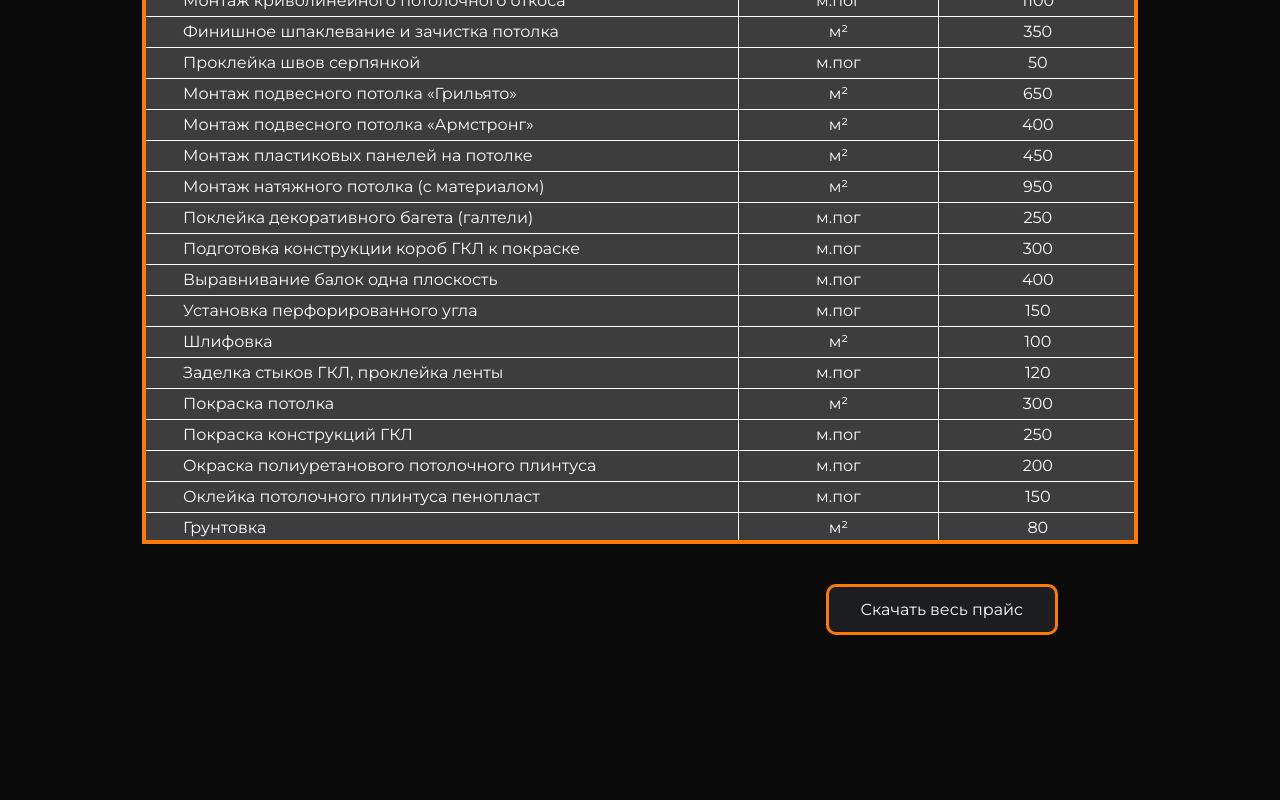
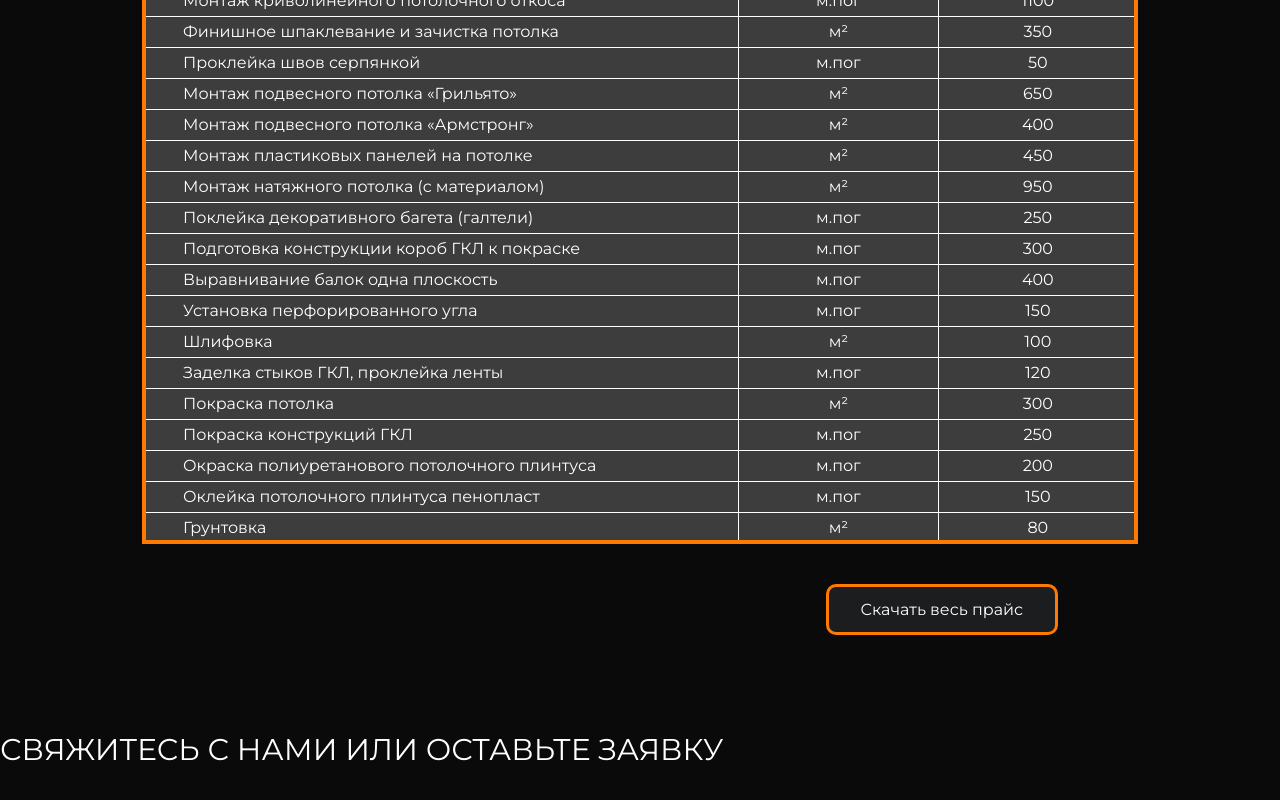
Before and after one commit to 34admal/Portfolio, a React (Create React App) app in the folder homel_build_site/: page / in a window 1280 px wide. Shown: the part 5997-6797 px from the top of the page. Before the commit the page ends 6728 px from the top, so only its background shows below. Built offline with nearby package versions, Linux system fonts and the light colour scheme.

Commit message:
fix(contact): change title alignment to left to match figma layout grid

```diff
--- a/homel_build_site/src/App.js
+++ b/homel_build_site/src/App.js
@@ -17,6 +17,7 @@ import Feedback from "./components/Feedback/Feedback";
 import AboutUs from "./components/AboutUs/AboutUs";
 import Gallery from "./components/Gallery/Gallery";
 import PriceComponent from "./components/PriceComponent/PriceComponent";
+import ContactComponent from "./components/ContactComponent/ContactComponent";
 import Footer from "./components/Footer";
 
 import "./App.css";
@@ -34,6 +35,7 @@ function App() {
         <AboutUs/>
         <Gallery/>
         <PriceComponent/>
+        <ContactComponent/>
       </Layout>
 
       {/* <Router>
--- a/homel_build_site/src/components/ContactComponent/ContactComponent.jsx
+++ b/homel_build_site/src/components/ContactComponent/ContactComponent.jsx
@@ -2,9 +2,9 @@ import React from 'react';
 import css from './ContactComponent.module.css';
 
 export default function ContactComponent() {
-  return (
+   return (
     <section className={css.wrapper}>
-
+      <span className={css.title}>СВЯЖИТЕСЬ С НАМИ ИЛИ ОСТАВЬТЕ ЗАЯВКУ</span>
     </section>
   );
 }
--- a/homel_build_site/src/components/ContactComponent/ContactComponent.module.css
+++ b/homel_build_site/src/components/ContactComponent/ContactComponent.module.css
@@ -0,0 +1,16 @@
+.wrapper {
+  box-sizing: border-box;
+  margin-top: 56px
+}
+
+.title {
+  display: block;
+  font-family: inherit;
+  font-size: 30px;
+  font-weight: 400;
+  font-style: normal;
+  line-height: 37px;
+  text-transform: uppercase;
+  color: #ffffff;
+ text-align: left;
+}
```
